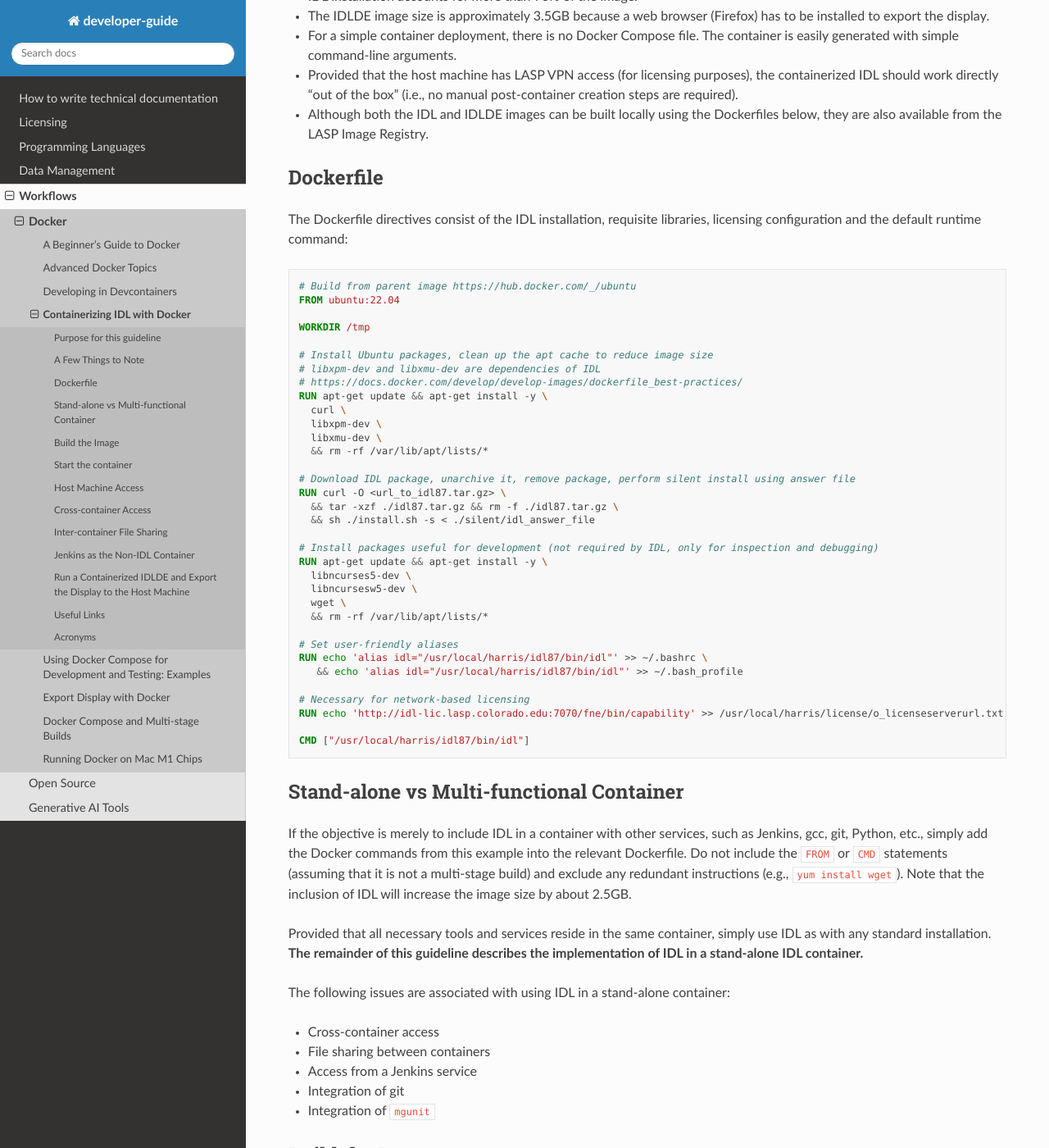
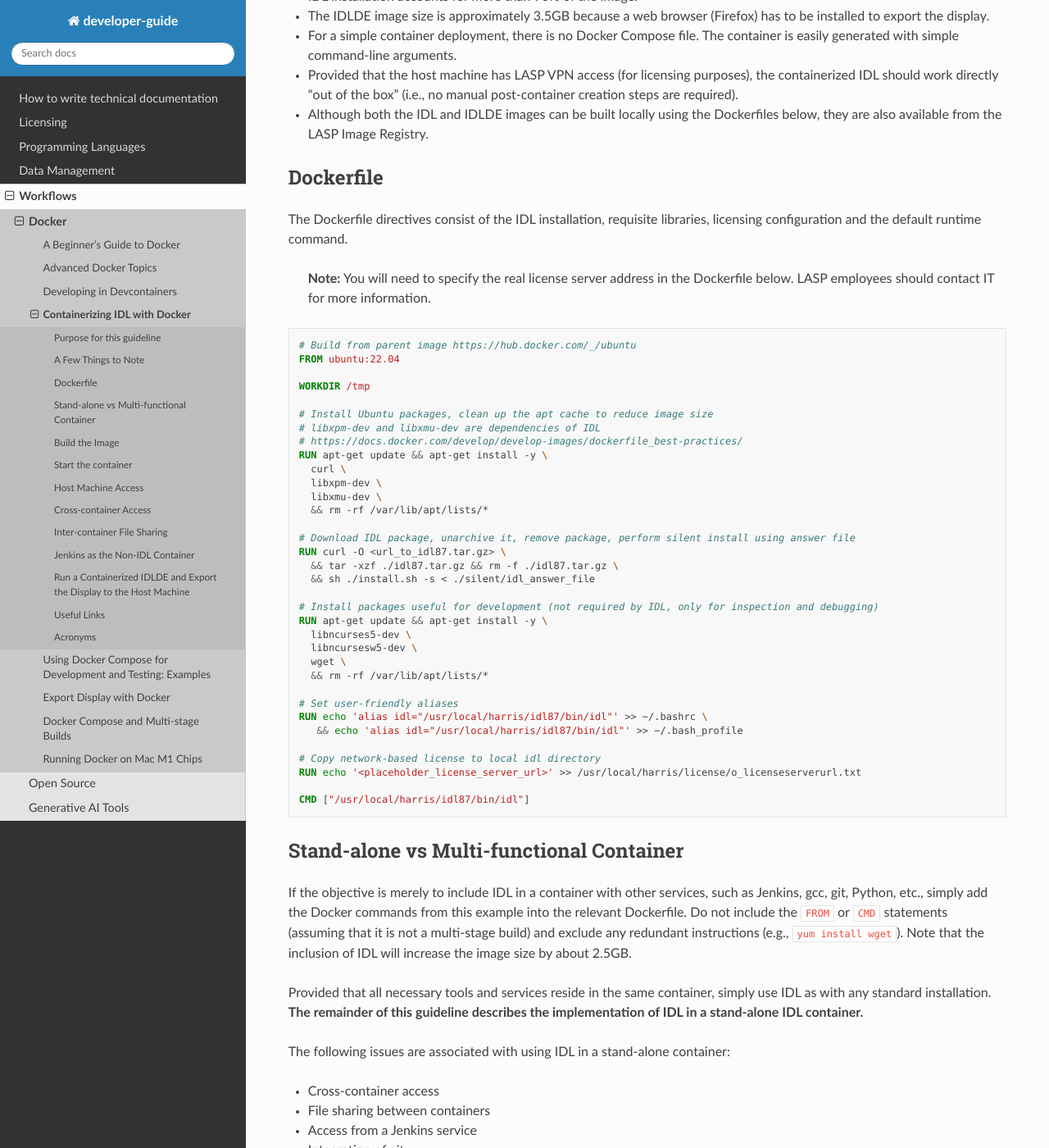
Before and after one commit to lasp/developer-guide, a Sphinx documentation site: the page built from docs/source/workflows/docker/containerizing_idl_with_docker.md, in a window 1280 px wide and 1400 px high, scrolled down 480 px. Shown: the whole window at 82% size. Built offline with Sphinx 7.4.7 and the Read the Docs theme 3.1.0, drawn with Linux system fonts in a browser that asks for light colours; pages that are not in the unit, such as notebooks, are missing from menus.

Commit message:
remove endpoint (#76)

````diff
--- a/docs/source/workflows/docker/containerizing_idl_with_docker.md
+++ b/docs/source/workflows/docker/containerizing_idl_with_docker.md
@@ -24,7 +24,10 @@ This document provides a preliminary implementation of IDL in a Docker container
 ## Dockerfile
 
 The Dockerfile directives consist of the IDL installation, requisite libraries, licensing configuration and the default
-runtime command:
+runtime command.
+
+> **Note:** You will need to specify the real license server address in the Dockerfile below. LASP employees should
+> contact IT for more information.
 
 ```Dockerfile
 # Build from parent image https://hub.docker.com/_/ubuntu
@@ -57,8 +60,8 @@ RUN apt-get update && apt-get install -y \
 RUN echo 'alias idl="/usr/local/harris/idl87/bin/idl"' >> ~/.bashrc \
    && echo 'alias idl="/usr/local/harris/idl87/bin/idl"' >> ~/.bash_profile
 
-# Necessary for network-based licensing
-RUN echo 'http://idl-lic.lasp.colorado.edu:7070/fne/bin/capability' >> /usr/local/harris/license/o_licenseserverurl.txt
+# Copy network-based license to local idl directory
+RUN echo '<placeholder_license_server_url>' >> /usr/local/harris/license/o_licenseserverurl.txt
 
 CMD ["/usr/local/harris/idl87/bin/idl"]
 ```
````
